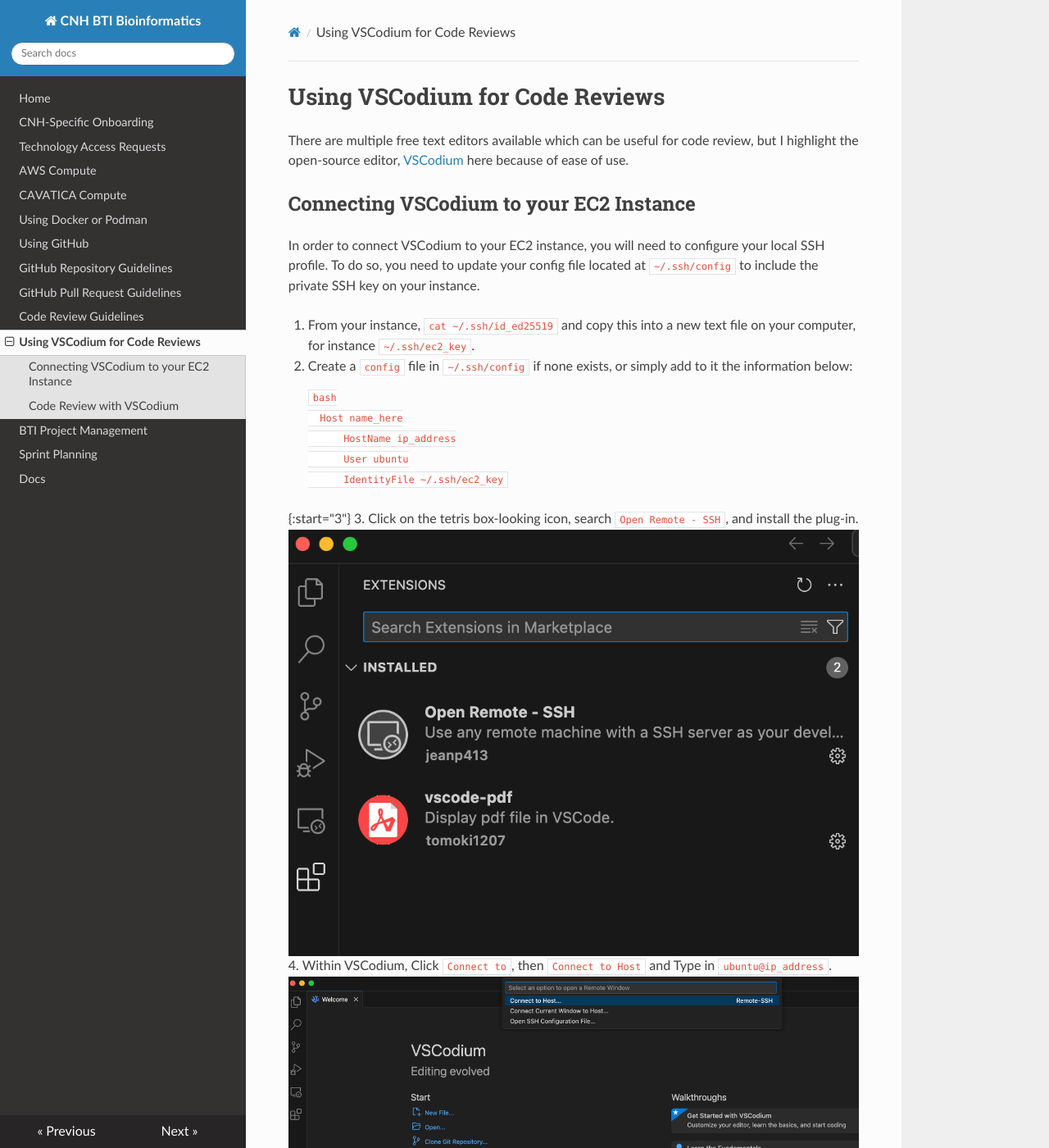
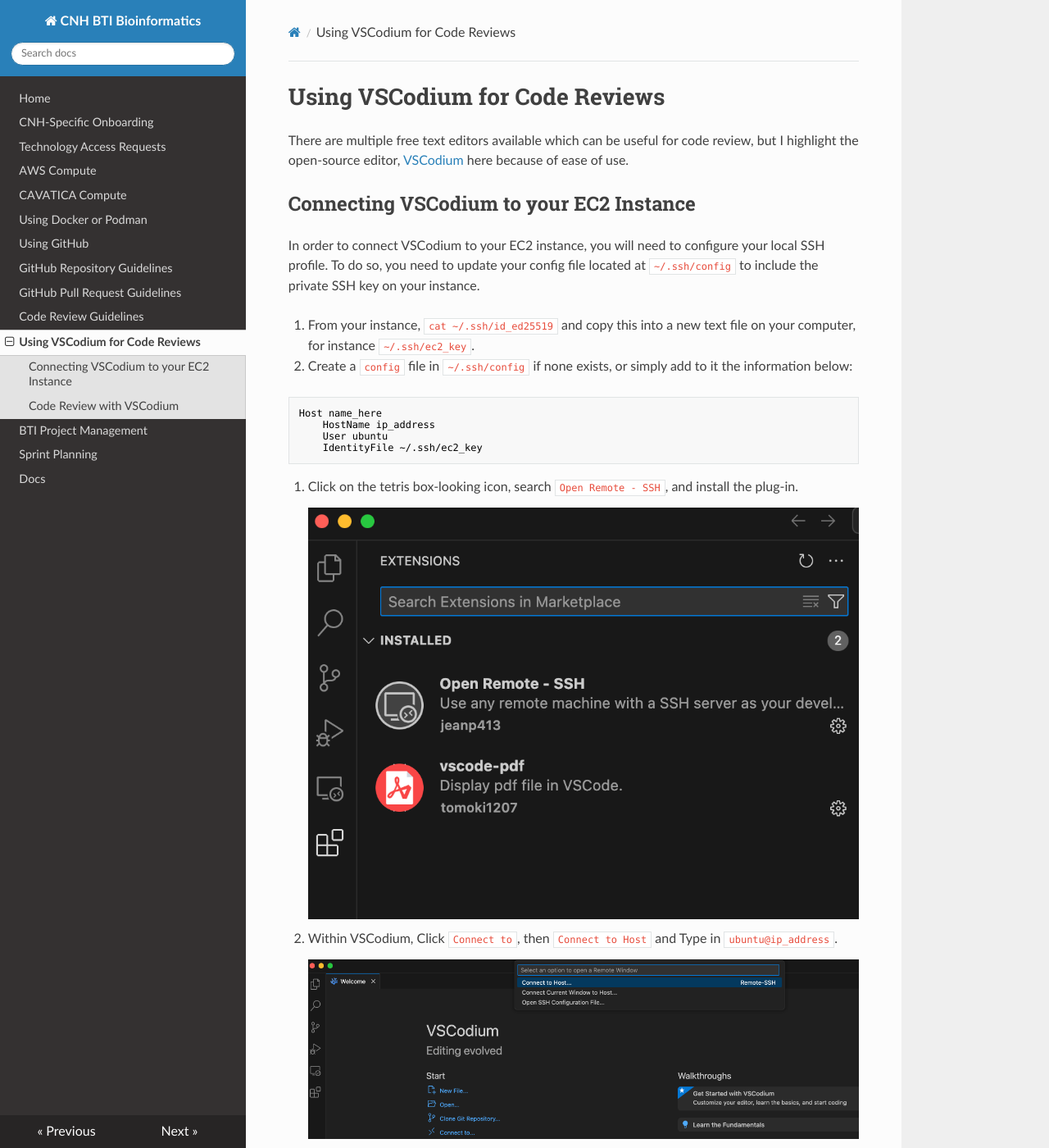
Before and after one commit to childrens-bti/bti-bfx-docs, an MkDocs documentation site: the page built from docs/vscodium.md, in a window 1280 px wide and 1400 px high. Shown: the whole window at 82% size. Built offline with MkDocs 1.6.1, drawn with Linux system fonts in a browser that asks for light colours; nearby versions of some CDN libraries.

Commit message:
revert back

````diff
--- a/docs/vscodium.md
+++ b/docs/vscodium.md
@@ -9,15 +9,12 @@
 
 1. From your instance, `cat ~/.ssh/id_ed25519` and copy this into a new text file on your computer, for instance `~/.ssh/ec2_key`.
 2. Create a `config` file in `~/.ssh/config` if none exists, or simply add to it the information below:
-
-      ```bash
-      Host name_here
-          HostName ip_address
-          User ubuntu
-          IdentityFile ~/.ssh/ec2_key
-      ```
-
-{:start="3"}
+```bash
+Host name_here
+    HostName ip_address
+    User ubuntu
+    IdentityFile ~/.ssh/ec2_key
+```
 3. Click on the tetris box-looking icon, search `Open Remote - SSH`, and install the plug-in.
     ![open-ssh](img/open-ssh.png)
 4. Within VSCodium, Click `Connect to`, then `Connect to Host` and Type in `ubuntu@ip_address`.
````
